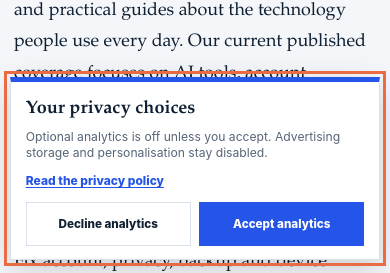
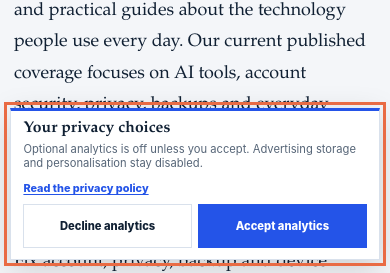
Before and after one commit to syleriofficial/Decodista, a Next.js app: page /about in a window 390 px wide. Shown: the part 574-847 px from the top of the page. Built offline with nearby package versions, Linux system fonts and the light colour scheme; no server answers.

Commit message:
design(mobile): reduce intrusive privacy banner while preserving readable choice controls

```diff
--- a/app/editorial-redesign.css
+++ b/app/editorial-redesign.css
@@ -327,11 +327,14 @@ body { background: var(--paper); }
   .footer-grid { grid-template-columns: repeat(2,minmax(0,1fr)); }
   .consent-banner {
     left: .6rem; right: .6rem; bottom: .6rem; width: auto;
-    padding: .85rem .95rem; gap: .6rem; max-height: min(55dvh, 390px); overflow-y: auto;
+    padding: .6rem .8rem .7rem; gap: .35rem;
+    border-top-width: 3px; max-height: min(45dvh, 280px); overflow-y: auto;
   }
-  .consent-banner p { font-size: .76rem; line-height: 1.35; }
-  .consent-actions { grid-template-columns: 1fr 1fr; }
-  .consent-actions button { padding: .65rem .5rem; font-size: .73rem; }
+  .consent-banner strong { font-size: .98rem; line-height: 1.2; }
+  .consent-banner p { margin: .18rem 0; font-size: .7rem; line-height: 1.3; }
+  .consent-banner a { font-size: .68rem; }
+  .consent-actions { grid-template-columns: 1fr 1fr; gap: .4rem; }
+  .consent-actions button { min-height: 44px; padding: .55rem .35rem; font-size: .7rem; }
 }
 @media (prefers-reduced-motion: reduce) {
   .lead-image img, .card-image img, .category-lead-image img, .search-result-image img {
```
